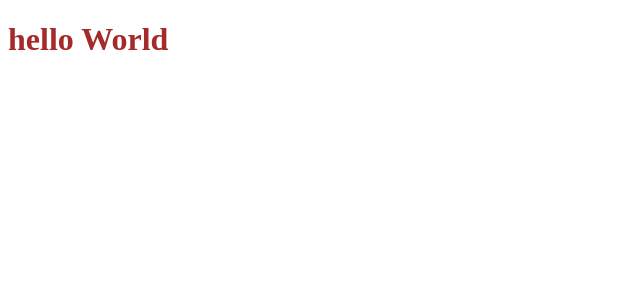
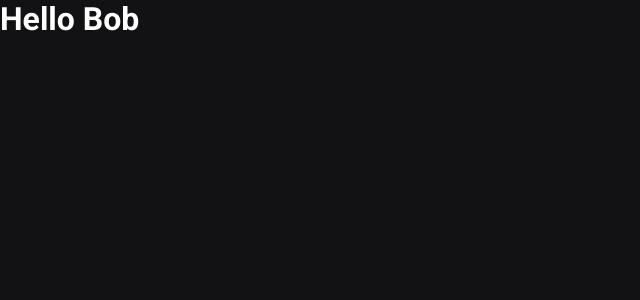
Before and after one commit to thiagofreitascarneiro/ignews, a Next.js app: page / in a window 1280 px wide. Shown: the top 300 px of the page, without its empty margins (0-640 px from the left). Built offline with nearby package versions, Linux system fonts and the light colour scheme.

Commit message:
creating style global

```diff
--- a/src/pages/_app.tsx
+++ b/src/pages/_app.tsx
@@ -1,4 +1,6 @@
 import { AppProps } from 'next/app'
+
+import '../styles/global.scss'
 
 function MyApp({ Component, pageProps }: AppProps) {
   return <Component {...pageProps} />
--- /dev/null
+++ b/src/pages/_document.tsx
@@ -0,0 +1,21 @@
+import Document, {Html, Head, Main, NextScript} from 'next/document'
+
+export default class MyDocument extends Document {
+    render() {
+        return (
+            <Html>
+                <Head>
+                    <link rel="preconnect" href="https://fonts.googleapis.com"/>
+                    <link rel="preconnect" href="https://fonts.gstatic.com"/>
+                    <link href="https://fonts.googleapis.com/css2?family=Roboto:wght@400;700;900&display=swap" rel="stylesheet"/>
+
+                </Head>
+                <body>
+                    <Main/>
+                    <NextScript />
+                </body>
+            </Html>
+
+        )
+    }
+}
--- a/src/pages/index.tsx
+++ b/src/pages/index.tsx
@@ -1,10 +1,16 @@
-import styles from '../styles/home.module.scss'
 
+import Head from 'next/head'
 
 export default function Home() {
   return (
-    <h1 className={styles.title}>
-      hello World
-    </h1>
+    <>
+      <Head>
+            <title>inicio | ig.news</title>
+      </Head>
+      <h1>
+
+        Hello Bob
+      </h1>
+    </>
   )
 }
--- /dev/null
+++ b/src/styles/global.scss
@@ -0,0 +1,58 @@
+.title {
+    color:brown;
+    background-color: aquamarine;
+    text-align: center;
+    font-family: Roboto;
+
+}
+
+* {
+    margin: 0;
+    padding: 0;
+    box-sizing: border-box;
+}
+
+:root {
+    --white: #ffffff;
+
+    --gray-50: #e1e1e6;
+    --gray-300: #a8abd3;
+    --gray-900: #121214;
+
+    --cyan-500: #61dafb;
+    --yellow-500: #eba417;
+}
+
+@media (max-width: 1000px) {
+    html {
+        font-size: 93.75%;
+    }
+}
+
+@media (nax-width: 720px) {
+    html {
+        font-size: 87.5%;
+    }
+}
+
+
+body {
+
+    background: var(--gray-900);
+    color: var(--white);
+
+
+}
+
+body, input, textarea, select, button {
+    font: 400 1rem "Roboto", sans-serif;
+}
+
+button {
+    cursor: pointer;
+}
+
+a {
+    color: inherit;
+    text-decoration: none;
+}
--- a/src/styles/home.module.scss
+++ /dev/null
@@ -1,3 +0,0 @@
-.title {
-    color:brown;
-}
```
